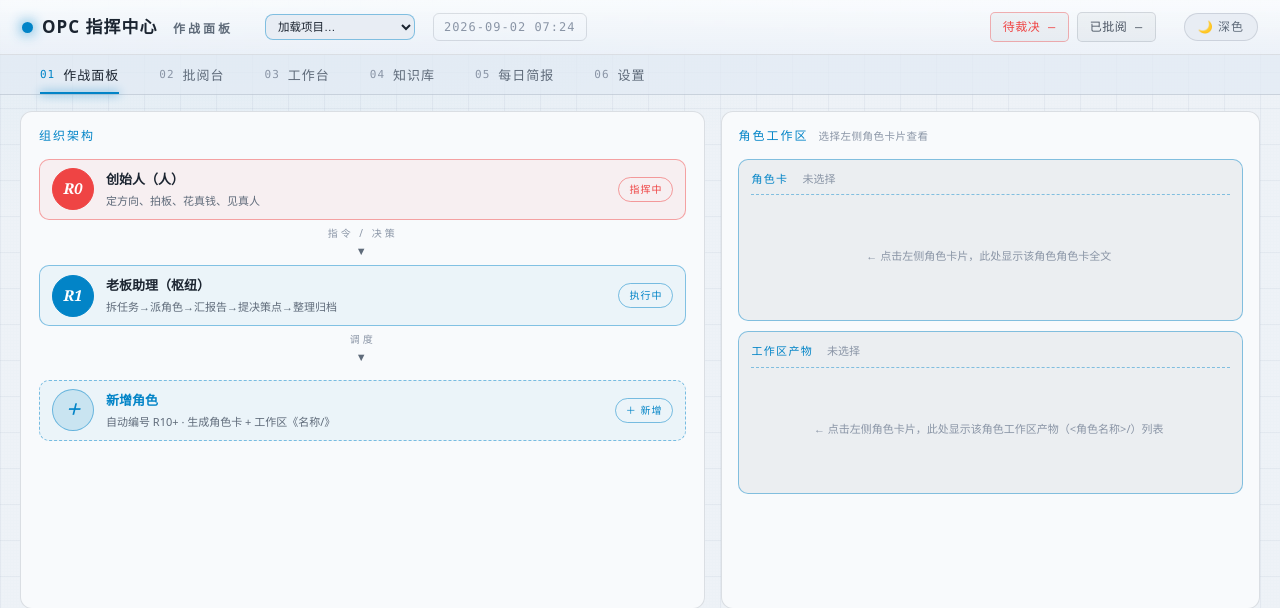
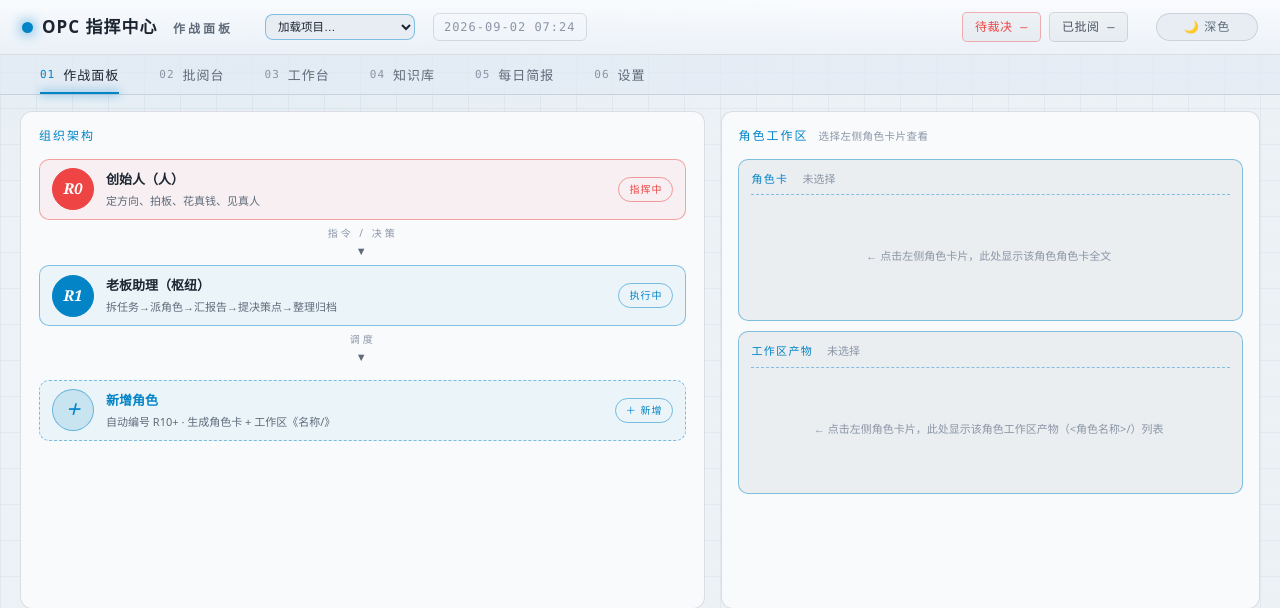
Before and after one commit to wenbuer/opc-web-dsh, a Python web app: template templates/index.html in a window 1280 px wide. Shown: the top 608 px of the page. Run offline with Jinja, Linux system fonts and the light colour scheme; the template is opened without the code that fills it, so the values that code supplies are empty.

Commit message:
style: 主题按钮固定最小宽度并居中，切换时大小一致

```diff
--- a/static/main.css
+++ b/static/main.css
@@ -830,7 +830,7 @@ table.mdt{border-collapse:collapse;width:100%;min-width:100%;font-size:10.5px;co
 #btnDirUp,#btnDirPick{padding:4px 12px;font-size:12px;border-radius:6px}
 
 /* ---- 主题切换按钮（右上角） ---- */
-.theme-toggle{margin-left:10px;flex:none;padding:4px 13px;border-radius:20px;line-height:1.5;border:1px solid var(--line);background:var(--panel2);color:var(--dim);cursor:pointer;font-size:12px;letter-spacing:1px;transition:border-color .15s,color .15s,transform .15s}
+.theme-toggle{margin-left:10px;flex:none;display:inline-flex;align-items:center;justify-content:center;gap:6px;box-sizing:border-box;min-width:102px;padding:4px 12px;border-radius:20px;line-height:1.5;border:1px solid var(--line);background:var(--panel2);color:var(--dim);cursor:pointer;font-size:12px;letter-spacing:1px;transition:border-color .15s,color .15s,transform .15s}
 
 
 .theme-toggle:hover{border-color:var(--gold);color:var(--gold);transform:translateY(-1px)}
```
